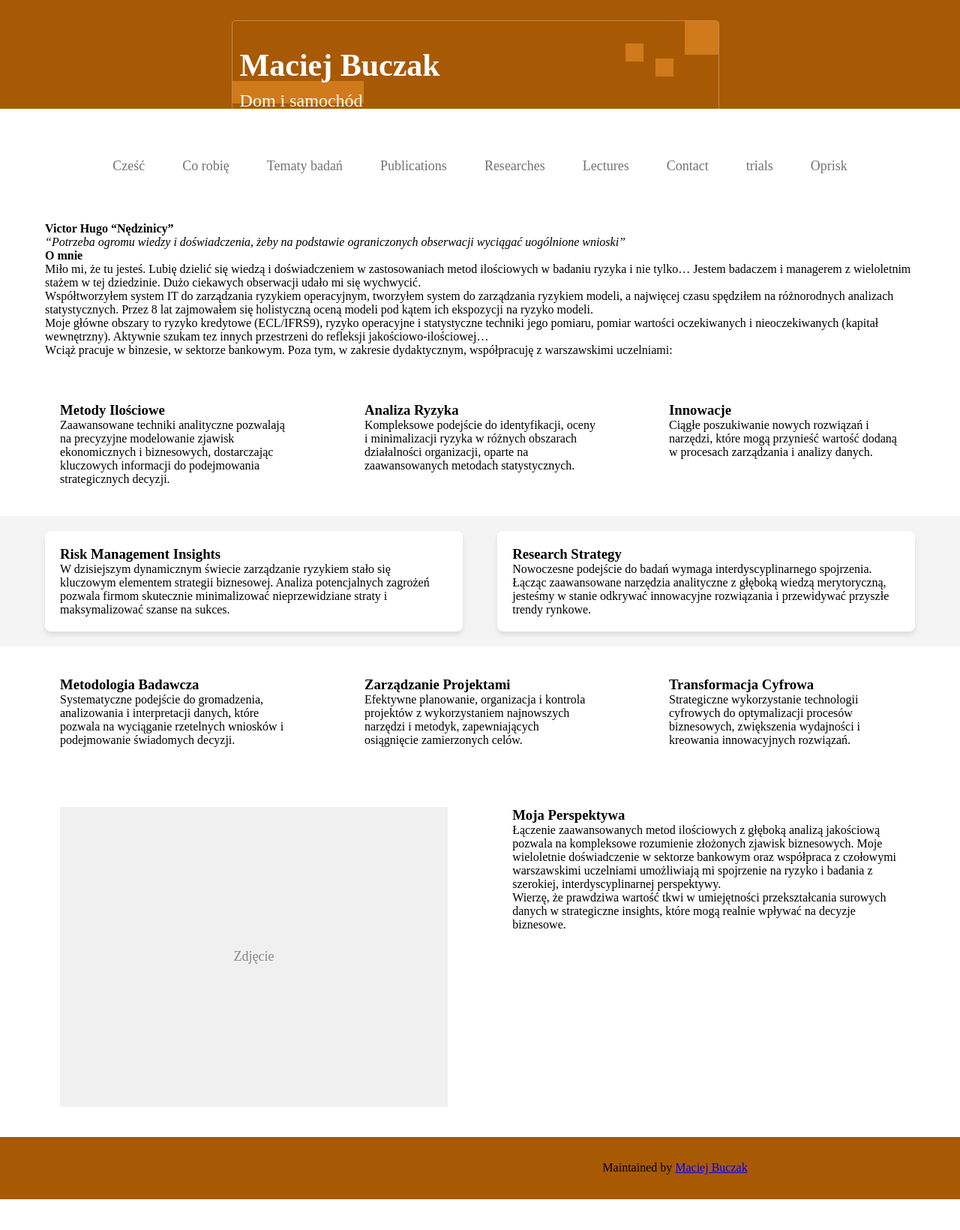
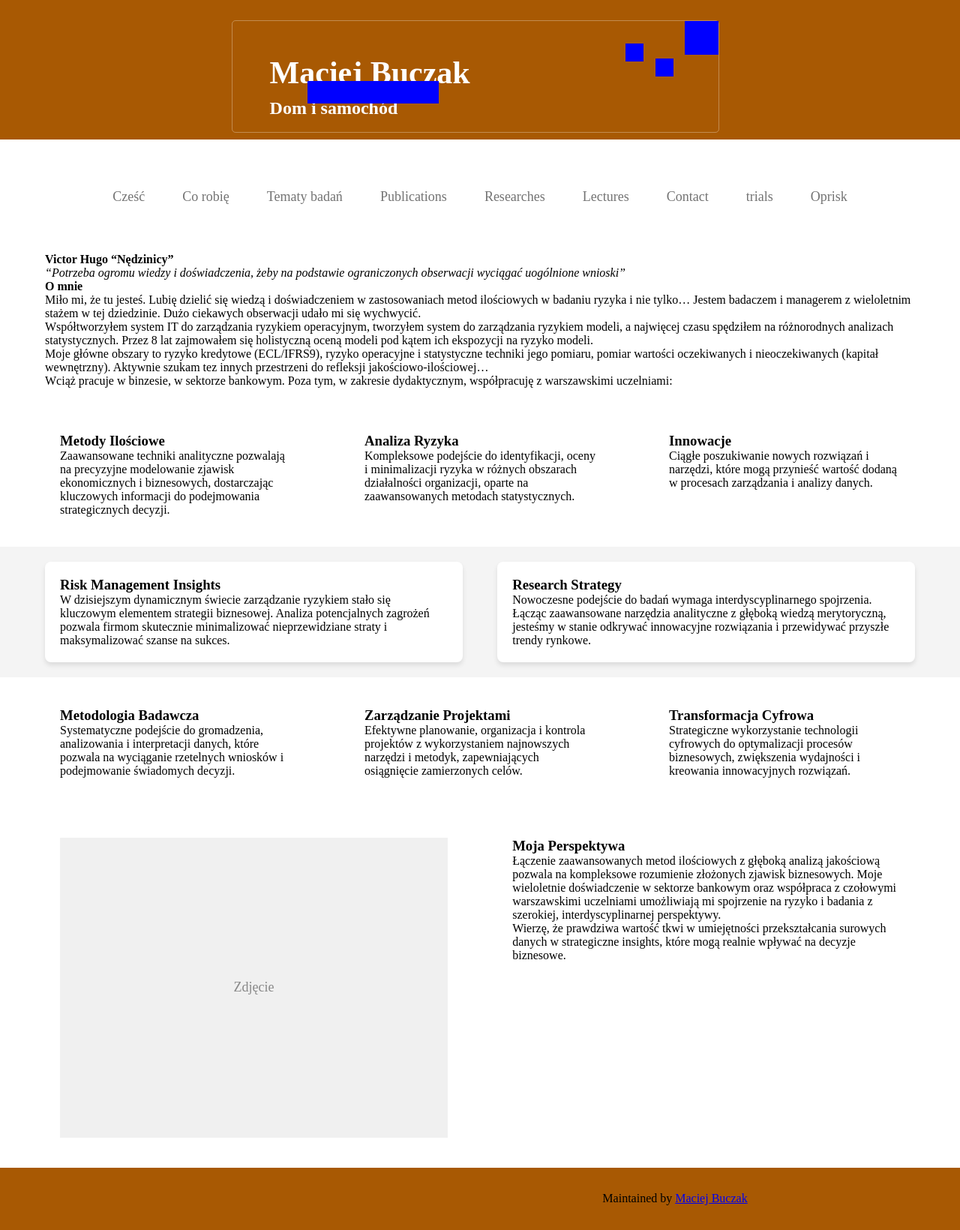
Before and after one commit to MaciejBuczak/risk-research, a Jekyll site: the page built from index.md, in a window 1280 px wide. Shown: the whole page at 75% size. Built offline with Jekyll 4.4.1, drawn with Linux system fonts in a browser that asks for light colours; before the commit the page ends 1599 px from its top, so only the background shows below that.

Commit message:
Update default.html

```diff
--- a/_layouts/default.html
+++ b/_layouts/default.html
@@ -47,11 +47,24 @@
       visibility: hidden;
     }
 
-    /* Nowe style dla nagłówka z załączonego kodu */
-    .project-name, .project-tagline, #title, #tagline, #project_title, #project_tagline {
-      text-shadow: none !important;
+    /* Styl dla nagłówka - taki sam jak w oryginalnym kodzie */
+    #project_title, #title {
+      font-size: 42px;
+      margin-top: 20px;
+      text-align: left;
+      margin-left: 0;
       position: relative;
-      z-index: 10;
+      left: 0px;
+      color: white;
+    }
+    #project_tagline, #tagline {
+      font-size: 24px;
+      margin-top: 10px;
+      text-align: left;
+      margin-left: 0;
+      position: relative;
+      left: 0px;
+      color: white;
     }
 
     /* Nowy kontener title-square-container */
@@ -73,54 +86,15 @@
 /* Nowy styl dla nagłówka w kontenerze title-square-container */
 .title-square-container .header-content {
   position: absolute;
-  top: 15px; /* Kontrolowanie położenia w pionie */
-  left: 10px; /* Kontrolowanie położenia w poziomie */
-  z-index: 10;
+  top: 25px; /* Kontrolowanie położenia w pionie */
+  left: 50px; /* Kontrolowanie położenia w poziomie */
 }
-
-/* Dodanie stylów z załączonego kodu */
-.title-square-container #title {
-  font-size: 42px;
-  margin-top: 20px;
-  text-align: left;
-  margin-left: 0;
-  position: relative;
-  left: 0px;
-  color: white;
-}
-
-.title-square-container #tagline {
-  font-size: 24px;
-  margin-top: 10px;
-  text-align: left;
-  margin-left: 0;
-  position: relative;
-  left: 0px;
-  color: white;
-  border-bottom: none !important;
-  text-decoration: none !important;
-  font-weight: normal !important;
-}
-
-/* Usunięcie pseudoelementów */
-.title-square-container #tagline::after,
-.title-square-container #tagline::before,
-h2#tagline::after,
-h2#tagline::before {
-  content: none !important;
-  display: none !important;
-  visibility: hidden !important;
-  border: none !important;
-  background: none !important;
-}
-
-
 
     /* Nowy niebieski kwadrat w prawym górnym rogu */
     .title-square-container .blue-square {
       width: 45px;
       height: 45px;
-      background-color: #d17a1b;
+      background-color: blue;
       position: absolute;
       top: 0;
       right: 0;
@@ -130,7 +104,7 @@
     .title-square-container .blue-square1 {
       width: 24px;
       height: 24px;
-      background-color: #d17a1b;
+      background-color: blue;
       position: absolute;
       top: 50px; /* Możesz kontrolować położenie w pionie */
       right: 60px; /* Możesz kontrolować położenie w poziomie */
@@ -139,7 +113,7 @@
     .title-square-container .blue-square2 {
       width: 24px;
       height: 24px;
-      background-color: #d17a1b;
+      background-color: blue;
       position: absolute;
       top: 30px; /* Możesz kontrolować położenie w pionie */
       right: 100px; /* Możesz kontrolować położenie w poziomie */
@@ -148,10 +122,10 @@
     .title-square-container .blue-square-big {
       width: 175px;
       height: 30px;
-      background-color: #d17a1b;
+      background-color: blue;
       position: absolute;
       top: 80px; /* Możesz kontrolować położenie w pionie */
-      left: 0px; /* Możesz kontrolować położenie w poziomie */
+      left: 100px; /* Możesz kontrolować położenie w poziomie */
     }
 
     /* Media queries dla różnych szerokości ekranu */
```
